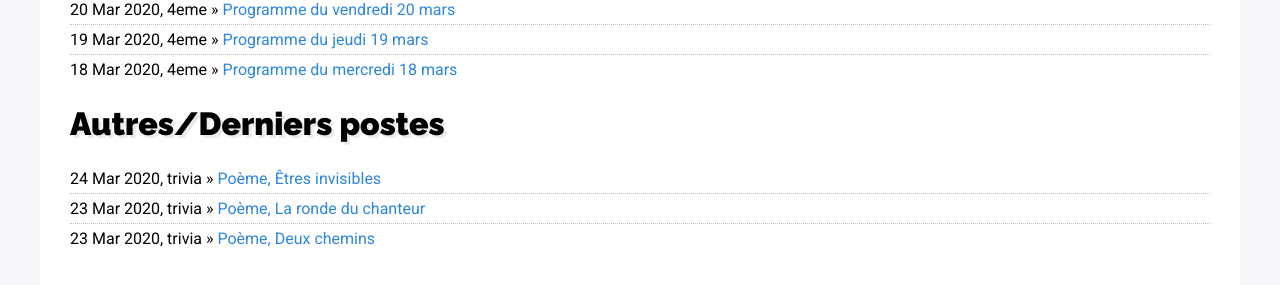
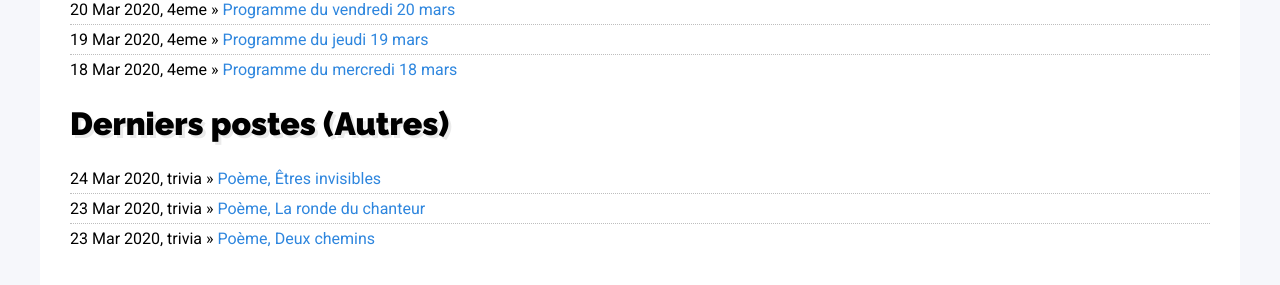
Before and after one commit to DangSinslay/DangSinslay.github.io, a Jekyll site: the page built from index.html, in a window 1280 px wide and 1065 px high. Shown: the part 726-1011 px from the top of the window. Built offline with Jekyll 4.4.1, drawn with Linux system fonts in a browser that asks for light colours.

```diff
--- a/index.html
+++ b/index.html
@@ -20,7 +20,7 @@ title: Blog de Mr. DANG, professeur de mathématiques
 		{% endfor %}
 	</ul>
 
-	<h1>Autres/Derniers postes</h1>
+	<h1>Derniers postes (Autres)</h1>
 	<ul class="posts">
 		{% for post in site.categories.trivia limit:3 %}
 			<li><span>{{ post.date | date_to_string }}, {{ post.category }}</span> » <a href="{{ post.url }}" title="{{ post.title }}">{{ post.title }}</a></li>
```
